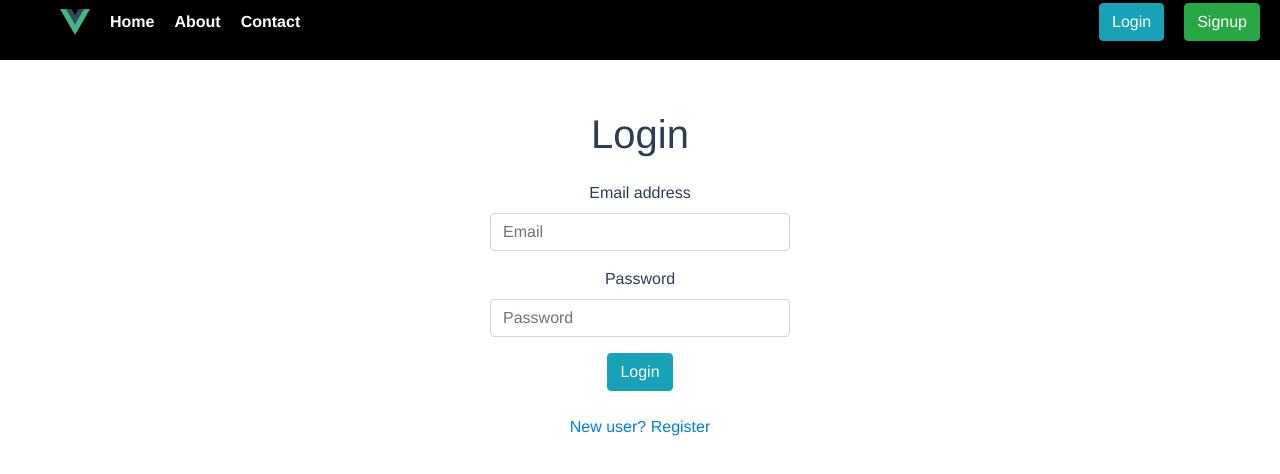
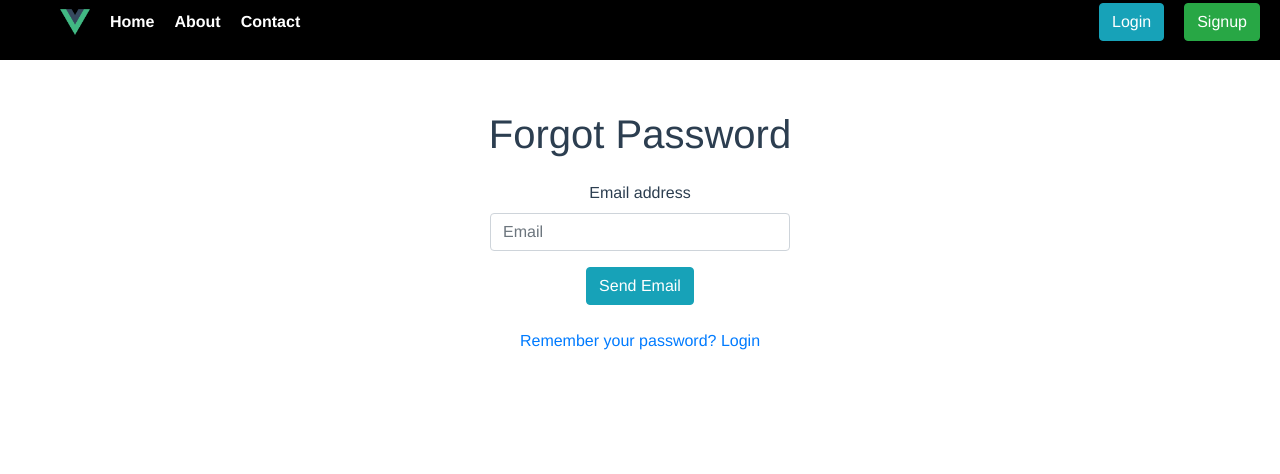
Before and after one commit to maglab/senescence-info, a Vue app: page /forgot-password in a window 1280 px wide. Before the commit this address led to /login. Shown: the top 474 px of the page. Built offline with nearby package versions, Linux system fonts and the light colour scheme.

Commit message:
added other auth pages

```diff
--- a/package.json
+++ b/package.json
@@ -9,6 +9,7 @@
   },
   "dependencies": {
     "bootstrap": "^4.0.0",
+    "bootstrap-vue": "^2.0.0-rc.9",
     "vue": "^2.5.13",
     "vue-router": "^3.0.1"
   },
--- a/src/components/AppHeader.vue
+++ b/src/components/AppHeader.vue
@@ -7,17 +7,17 @@
                         <img src="./../assets/logo.png" alt="App Logo">
                     </div>
                 </li>
-                <li class="header-link">
+                <li class="header-link d-none d-sm-block">
                     <a href="">Home</a>
                 </li>
-                <li class="header-link">
+                <li class="header-link d-none d-sm-block">
                     <a href="">About</a>
                 </li>
-                <li class="header-link">
+                <li class="header-link d-none d-sm-block">
                     <a href="">Contact</a>
                 </li>
             </ul>
-            <ul class="header-links navigation-links-end">
+            <ul class="header-links navigation-links-end d-none d-sm-flex">
                 <li class="header-link">
                     <button class="btn btn-info">Login</button>
                 </li>
--- /dev/null
+++ b/src/components/ForgotPassword.vue
@@ -0,0 +1,94 @@
+<template>
+  <div>
+    <div class="forgot-password-component">
+      <h1>Forgot Password</h1>
+      <form class="form-forgot-password">
+        <div v-if="!showVerificationForm">
+          <div class="form-group">
+            <label>Email address</label>
+            <input class="form-control" type="email" v-model="user.email" placeholder="Email">
+          </div>
+          <button type="button" class="btn btn-info" v-on:click="sendEmail()">Send Email</button>
+          <br><br>
+          <div>
+            <router-link to="/login">Remember your password? Login</router-link>
+          </div>
+        </div>
+
+        <div v-else>
+          <div class="form-group">
+            <label>Verification code</label>
+            <input class="form-control" type="text" v-model="user.verificationCode" placeholder="Verification code">
+          </div>
+
+          <div class="form-group">
+            <button type="button" class="btn btn-info" v-on:click="verifyUser()">Verify</button>
+          </div>
+          <div class="form-group">
+            <button type="button" class="btn btn-primary" :disabled="disableSendEmail" v-on:click="sendEmail()">Resend code</button>
+          </div>
+          <hr>
+          <div v-if="disableSendEmail">
+            Wait for {{remainingSeconds}} seconds before resending
+          </div>
+
+        </div>
+      </form>
+    </div>
+  </div>
+</template>
+<script type="text/javascript">
+export default {
+  name: "ForgotPassword",
+  data() {
+    return {
+      user: {
+        email: "",
+        verificationCode: ""
+      },
+      showVerificationForm: false,
+      disableSendEmail: false,
+      remainingSeconds: 10
+    };
+  },
+  methods: {
+    sendEmail: function() {
+      var self = this;
+
+      this.remainingSeconds = 10;
+      this.disableSendEmail = true;
+      var secondsInterval = setInterval(function(){
+        if(self.remainingSeconds > 0) {
+          self.remainingSeconds = self.remainingSeconds - 1;
+        }
+      }, 1000);
+      setTimeout(function(){
+        self.disableSendEmail = false;
+        self.remainingSeconds = 10;
+        clearInterval(secondsInterval);
+      }, 10000)
+
+      if (!this.user.email) {
+        return 0;
+      }
+      this.showVerificationForm = true;
+    },
+    verifyUser: function() {
+      if (!this.user.verificationCode) {
+        return 0;
+      }
+    }
+  }
+};
+</script>
+<style>
+.forgot-password-component {
+  margin-top: 50px;
+}
+
+.form-forgot-password {
+  max-width: 330px;
+  padding: 15px;
+  margin: 0 auto;
+}
+</style>
--- a/src/components/Login.vue
+++ b/src/components/Login.vue
@@ -13,6 +13,10 @@
         </div>
         <button type="button" class="btn btn-info" v-on:click="login()">Login</button>
         <br><br>
+        <div>
+          <router-link to="/forgot-password">Forgot password?</router-link>
+        </div>
+        <hr>
         <div>
           <router-link to="/register">New user? Register</router-link>
         </div>
--- a/src/components/Register.vue
+++ b/src/components/Register.vue
@@ -12,7 +12,7 @@
           <input type="password" class="form-control" v-model="user.password" placeholder="Password">
         </div>
         <div class="form-group">
-          <label>Confirm Password</label>
+          <label>Confirm password</label>
           <input type="password" class="form-control" v-model="user.confirm_password" placeholder="Confirm Password">
         </div>
         <button type="button" class="btn btn-info" v-on:keyup.enter="register" v-on:click="register()">Register</button>
--- /dev/null
+++ b/src/components/ResetPassword.vue
@@ -0,0 +1,51 @@
+<template>
+  <div>
+    <div class="reset-password-component">
+      <h1>Reset Password</h1>
+      <form class="form-reset-password">
+        <div class="form-group">
+          <label>New password</label>
+          <input class="form-control" type="password" v-model="user.password" placeholder="Password">
+        </div>
+        <div class="form-group">
+          <label>Confirm password</label>
+          <input class="form-control" type="password" v-model="user.confirmPassword" placeholder="Confirm Password">
+        </div>
+        <button type="button" class="btn btn-info" v-on:click="resetPassword()">Reset Password</button>
+      </form>
+    </div>
+  </div>
+</template>
+<script type="text/javascript">
+
+  export default {
+    name: 'ResetPassword',
+    data () {
+      return {
+        user: {
+          password: '',
+          confirmPassword: ''
+        }
+      }
+    },
+    methods: {
+      resetPassword: function () {
+        if (!this.user.password || !this.user.confirmPassword) {
+          return 0
+        }
+
+      }
+    }
+  }
+</script>
+<style>
+.reset-password-component {
+  margin-top: 50px;
+}
+
+.form-reset-password {
+    max-width: 330px;
+    padding: 15px;
+    margin: 0 auto;
+}
+</style>
--- a/src/main.js
+++ b/src/main.js
@@ -1,7 +1,11 @@
 import Vue from 'vue'
 import App from './App.vue'
 import router from './router'
+import BootstrapVue from 'bootstrap-vue'
 import 'bootstrap/dist/css/bootstrap.min.css';
+import 'bootstrap-vue/dist/bootstrap-vue.css'
+
+Vue.use(BootstrapVue);
 
 Vue.config.productionTip = false
 
--- a/src/router/index.js
+++ b/src/router/index.js
@@ -2,6 +2,8 @@ import Vue from 'vue'
 import VueRouter from 'vue-router'
 import Login from '../components/Login.vue'
 import Register from '../components/Register.vue'
+import ForgotPassword from '../components/ForgotPassword.vue'
+import ResetPassword from '../components/ResetPassword.vue'
 
 Vue.use(VueRouter)
 
@@ -18,6 +20,16 @@ export default new VueRouter({
       name: 'Register',
       component: Register
     },
+    {
+      path: '/forgot-password',
+      name: 'ForgotPassword',
+      component: ForgotPassword
+    },
+    {
+      path: '/reset-password',
+      name: 'ResetPassword',
+      component: ResetPassword
+    },
     { path: '*', redirect: '/login' }
   ]
 })
```
